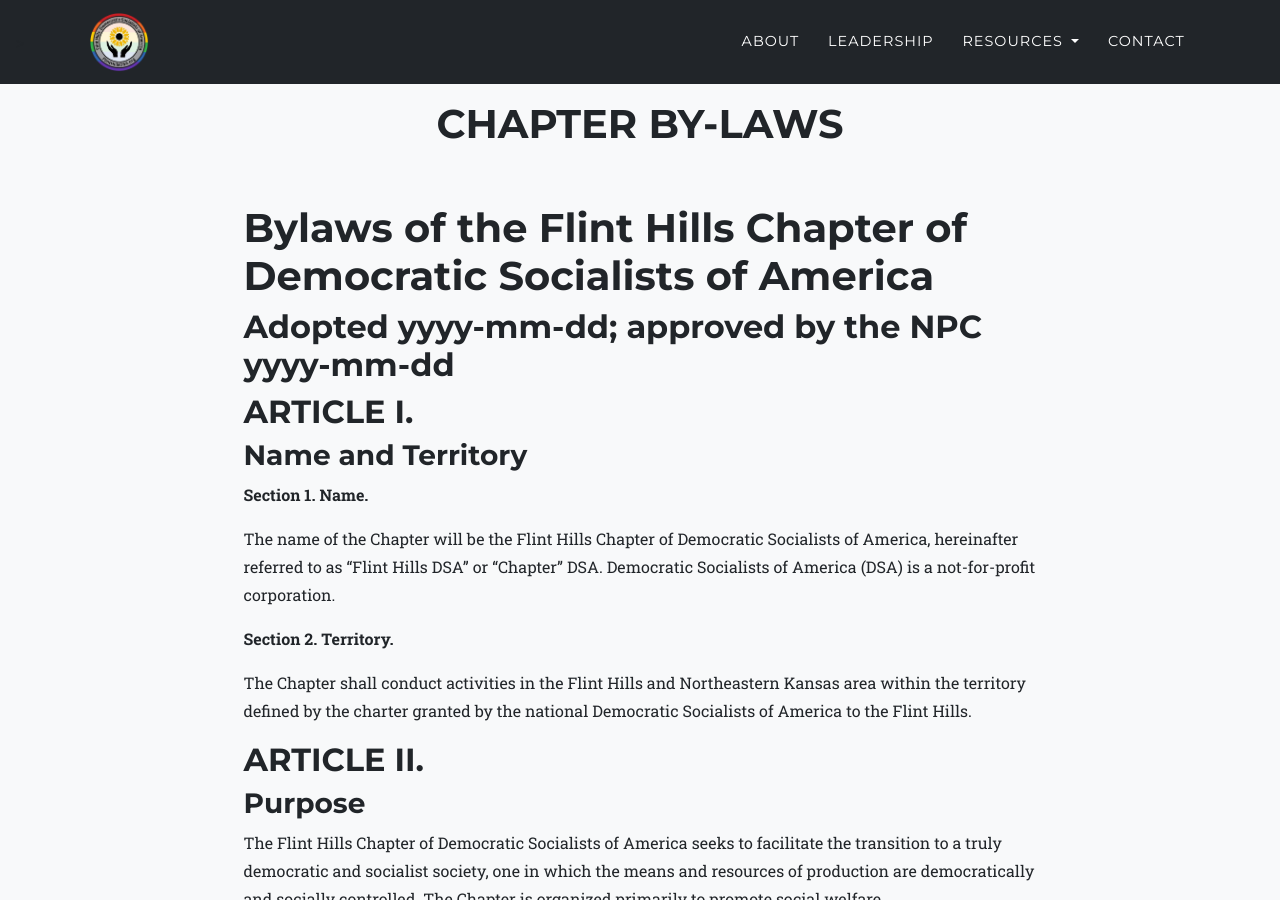
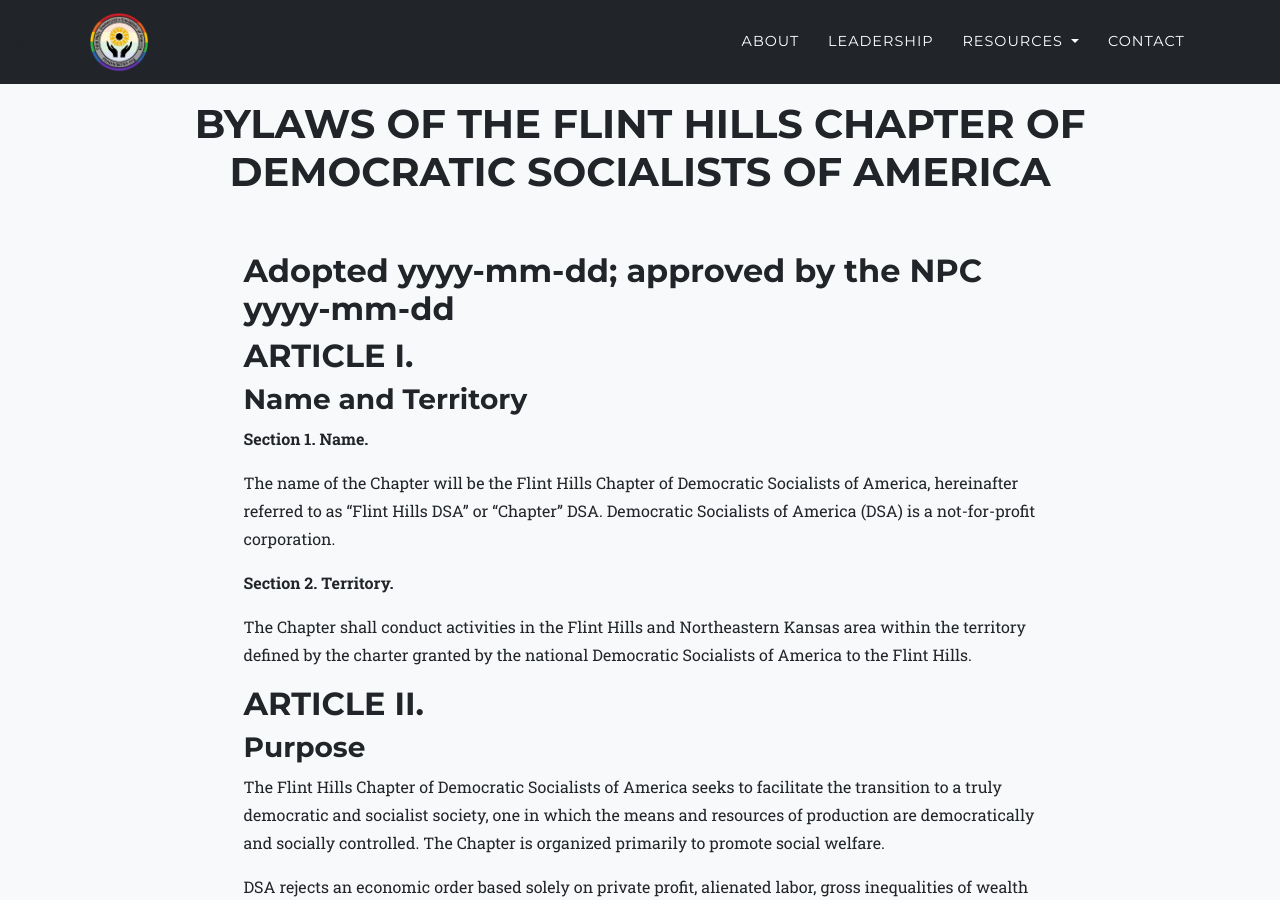
Before and after one commit to flinthillsdsa/website, a Jekyll site: the page built from _documents/chapter-documentation/bylaws.md, in a window 1280 px wide and 900 px high. Built offline with Jekyll 4.4.1, drawn with Linux system fonts in a browser that asks for light colours; some web fonts are replaced.

Commit message:
Update bylaws.md

```diff
--- a/_documents/chapter-documentation/bylaws.md
+++ b/_documents/chapter-documentation/bylaws.md
@@ -1,11 +1,8 @@
 ---
 layout: resource
-title: "Chapter By-Laws"
+title: "Bylaws of the Flint Hills Chapter of Democratic Socialists of America"
 section: resources
 ---
-
-Bylaws of the Flint Hills Chapter of Democratic Socialists of America
-=====================================================================
 
 Adopted yyyy-mm-dd; approved by the NPC yyyy-mm-dd
 ----
```
